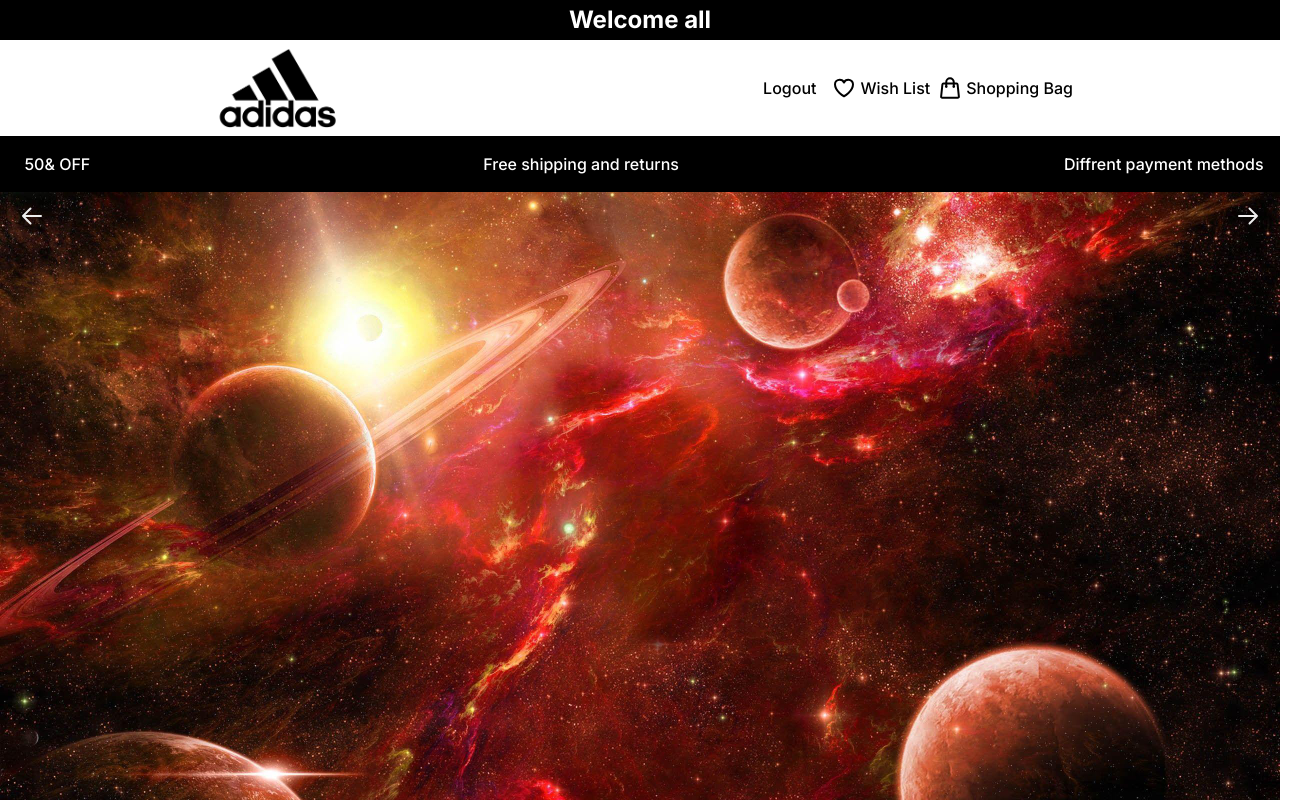
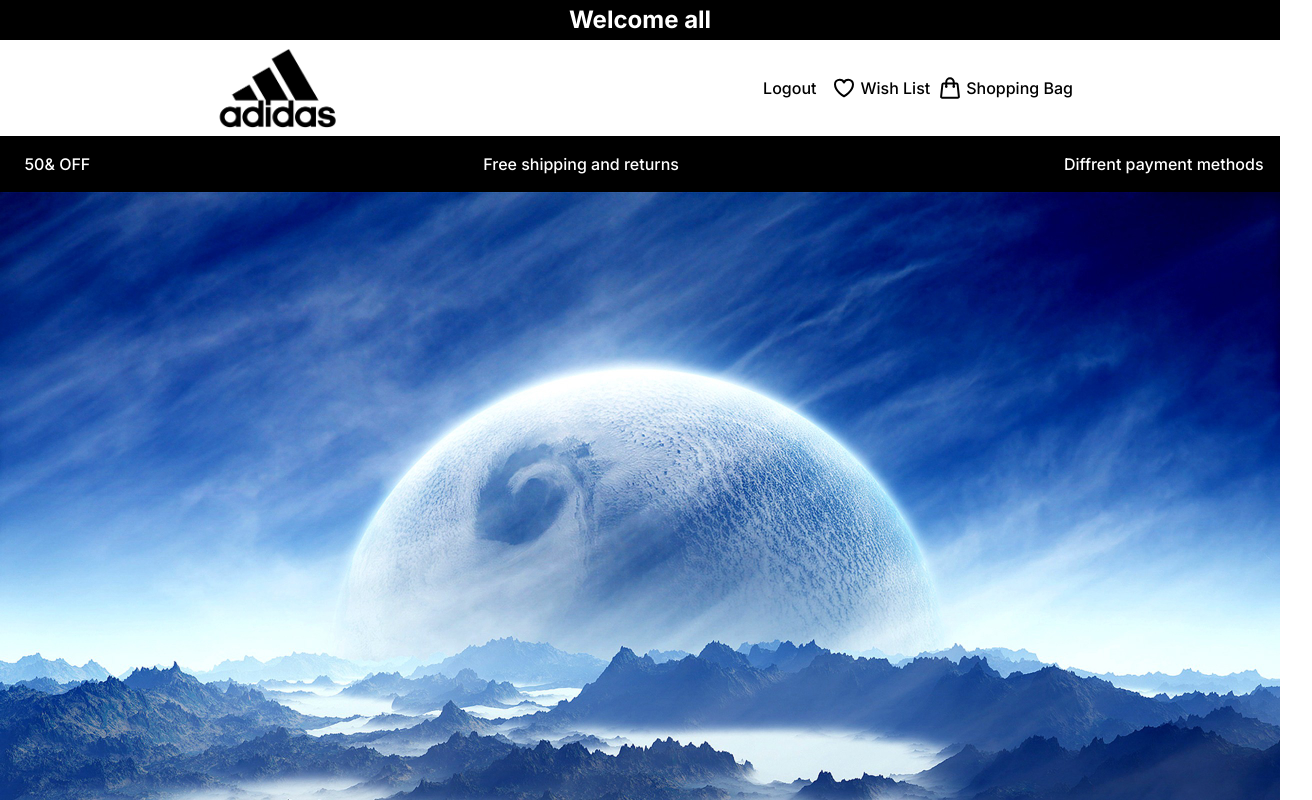
Before and after one commit to istvzsig/e-comm, a React (Vite) app: page / in a window 1280 px wide. Shown: the top 800 px of the page, 1312 px wide, since content can reach past the window. Built offline with nearby package versions, Linux system fonts and the light colour scheme.

Commit message:
update Slider component + update sliderSlice with animation + update component to dispatch animation every 4 seconds

```diff
--- a/src/components/Slider/Slider.jsx
+++ b/src/components/Slider/Slider.jsx
@@ -1,42 +1,35 @@
 import React from "react";
-import { nextSlide, prevSlide, animSlide } from "../../features/slices/sliderSlice";
+import { startAnimation, stopAnimation } from "../../features/slices/sliderSlice";
 import { connect } from 'react-redux';
 import { dummyData } from "../../assets/data/dummyData";
 
 class Slider extends React.Component {
-  //   componentDidMount() {
-  //     setTimeout(() => {
-  //       console.log(this.props.slideIndex)
-  //       this.props.dispatch(animSlide(this.props.slideIndex + 1))
-  //     }, 1000);
-  //   }
+  componentDidMount() {
+    this.animate();
+  }
+
+  animate = () => {
+    const { slideIndex } = this.props;
+    // Dispatch the startAnimation action to trigger the animation
+    this.props.dispatch(startAnimation());
+    // After a delay, stop the animation and move to the next slide
+    setTimeout(() => {
+      const nextIndex = (slideIndex + 1) % dummyData.length; // Calculate the next index with wrapping
+      this.props.dispatch(stopAnimation(nextIndex));
+      // Trigger the animation again after a short delay
+      setTimeout(this.animate, 4000);
+    }, 1000);
+  }
+
   render() {
     const { slideIndex } = this.props;
     return (
       <div className="relative pb-4">
-        <div className="flex justify-between absolute z-10 w-full h-full">
-          <div
-            className="text-white px-5 py-3 border-r-3 z-1 cursor-pointer"
-            onClick={() => this.props.dispatch(prevSlide(slideIndex - 1))}>
-            <svg xmlns="http://www.w3.org/2000/svg" fill="none" viewBox="0 0 24 24" strokeWidth="2" stroke="#eee" class="w-6 h-6">
-              <path strokeLinecap="round" strokeLinejoin="round" d="M10.5 19.5 3 12m0 0 7.5-7.5M3 12h18" />
-            </svg>
-          </div>
-          <div
-            className="text-white px-5 py-3 border-r-3 z-1 cursor-pointer"
-            onClick={() => this.props.dispatch(nextSlide(slideIndex + 1))}>
-            <svg xmlns="http://www.w3.org/2000/svg" transform="scale(-1,1)" fill="none" viewBox="0 0 24 24" strokeWidth="2" stroke="#eee" class="w-6 h-6">
-              <path strokeLinecap="round" strokeLinejoin="round" d="M10.5 19.5 3 12m0 0 7.5-7.5M3 12h18" />
-            </svg>
-          </div>
-        </div>
         <div className="z-0">
-          {dummyData.map((item, index) => {
-            return <div
+          {dummyData.map((item, index) => (
+            <div
               key={index}
-              className={item.id === slideIndex
-                ? "absolute z-0 opacity-100 duration-700 ease-in-out scale-100"
-                : "absolute z-0 opacity-0 duration-700 ease-in-out scale-105"}>
+              className={`absolute z-0 opacity-${item.id === slideIndex ? '100' : '0'} duration-700 ease-in-out scale-${item.id === slideIndex ? '100' : '105'}`}>
               <div>
                 <img src={item.img} alt="space" />
               </div>
@@ -45,10 +38,10 @@ class Slider extends React.Component {
               </div>
               <div></div>
             </div>
-          })}
+          ))}
         </div>
       </div>
-    )
+    );
   }
 }
 
--- a/src/features/slices/sliderSlice.jsx
+++ b/src/features/slices/sliderSlice.jsx
@@ -5,21 +5,20 @@ export const sliderSlice = createSlice({
   initialState: {
     value: 0,
     length: 3,
+    animating: false, // State to track animation
   },
   reducers: {
-    nextSlide(state, action) {
-      console.log({ ...state, ...action });
-      state.value = action.payload > state.length ? 0 : action.payload;
+    // Reducer to trigger animation
+    startAnimation(state) {
+      state.animating = true;
     },
-    prevSlide(state, action) {
-      console.log({ ...state, ...action });
-      state.value = action.payload < 0 ? state.length : action.payload;
-    },
-    animSlide(state, action) {
-      state.value = action.payload > state.length ? 0 : action.payload;
+    // Reducer to stop animation and set the final slide
+    stopAnimation(state, action) {
+      state.animating = false;
+      state.value = action.payload;
     }
   },
 });
 
-export const { nextSlide, prevSlide, dotSlide, animSlide } = sliderSlice.actions;
+export const { nextSlide, prevSlide, startAnimation, stopAnimation } = sliderSlice.actions;
 export default sliderSlice.reducer;
```
